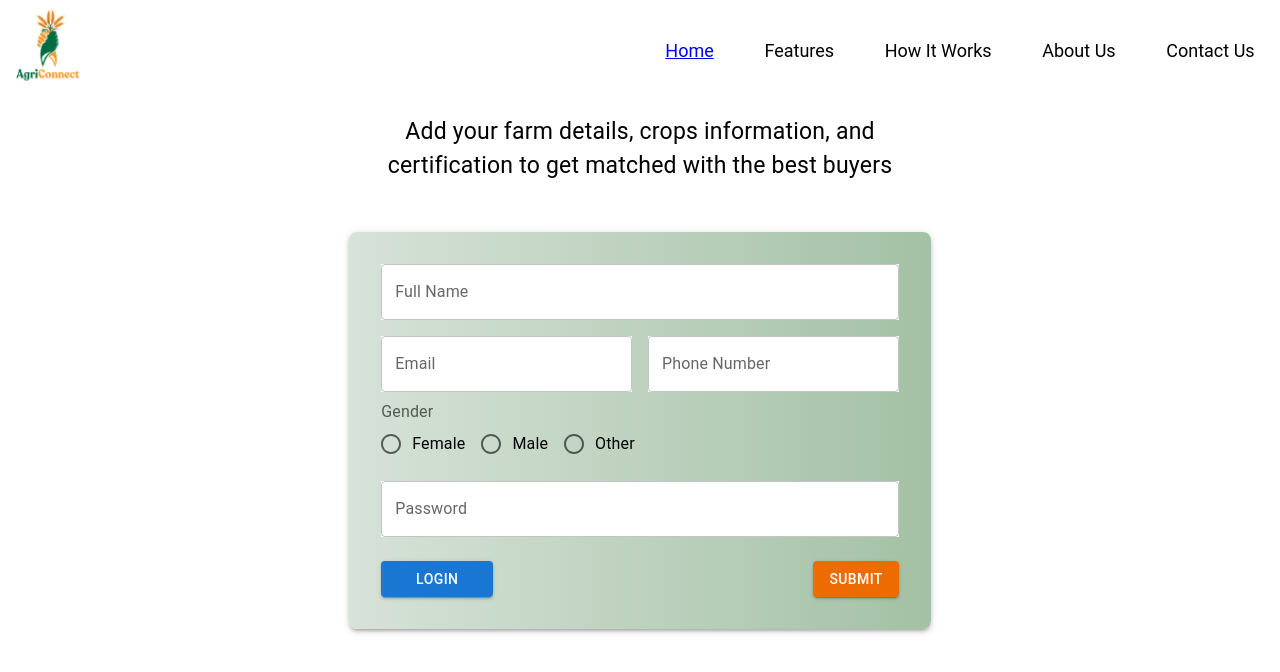
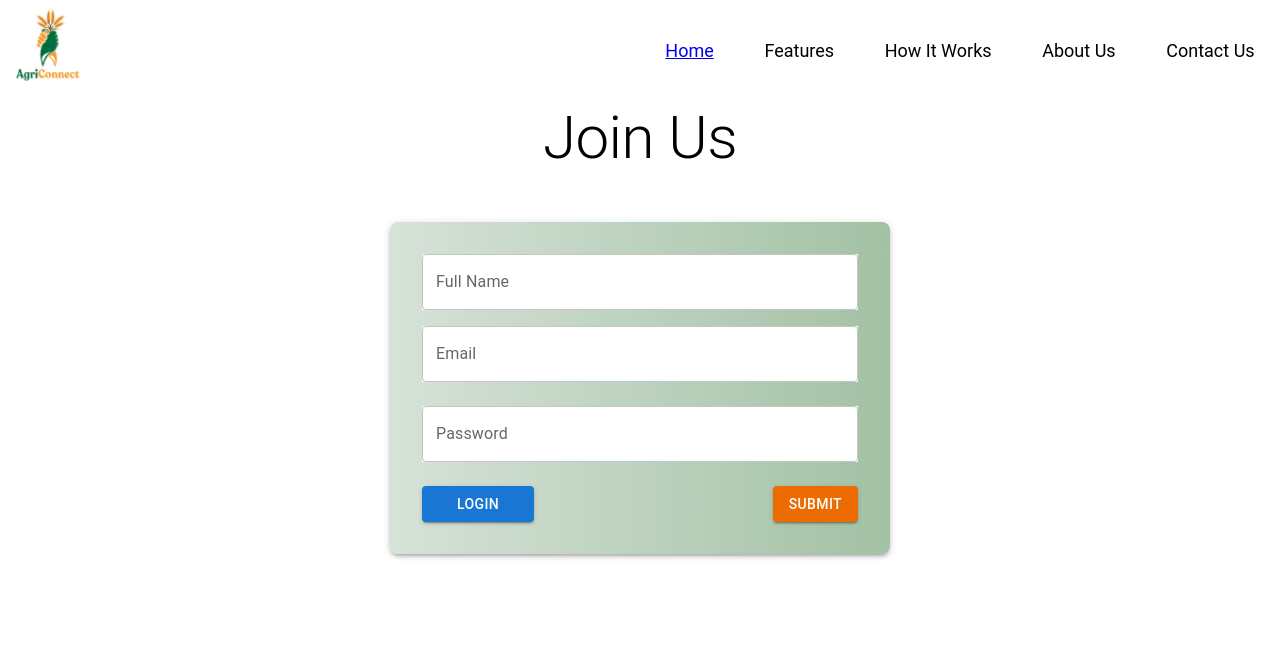
Before and after one commit to Thebeast01/AgriConnect, a React (Vite) app in the folder Frontend/: page /register in a window 1280 px wide. Shown: the top 672 px of the page. Built offline with nearby package versions, Linux system fonts and the light colour scheme.

Commit message:
Fixed paths

```diff
--- a/Frontend/src/Pages/Farmer/Register.jsx
+++ b/Frontend/src/Pages/Farmer/Register.jsx
@@ -7,10 +7,6 @@ import { createUserWithEmailAndPassword } from 'firebase/auth';
 import { setDoc, doc } from 'firebase/firestore';
 import Swal from 'sweetalert2';
 import dayjs from 'dayjs';
-import { DemoContainer } from '@mui/x-date-pickers/internals/demo';
-import { AdapterDayjs } from '@mui/x-date-pickers/AdapterDayjs';
-import { LocalizationProvider } from '@mui/x-date-pickers/LocalizationProvider';
-import { DatePicker } from '@mui/x-date-pickers/DatePicker';
 
 const Register = () => {
         const navigate = useNavigate()
@@ -76,15 +72,15 @@ const Register = () => {
                                 flexDirection: 'column',
 
                         }}>
-                                <Box width={'600px'} marginBottom={'3rem'} marginTop={'1rem'}>
+                                <Box width={'500px'} marginBottom={'3rem'} marginTop={'1rem'}>
                                         <Typography variant="h2" textAlign={'center'}>Join Us</Typography>
-                                        <Typography fontSize={'23px'} textAlign={'center'} marginTop={'1rem'}>Add your farm details, crops information, and certification to get matched with the best buyers</Typography>
+
                                 </Box>
                                 <Box
                                         padding={'2rem'}
                                         boxShadow={3}
                                         borderRadius={2}
-                                        sx={{ backgroundImage: 'linear-gradient(to right, #D7E2D8, #A3C1A5)' }}
+                                        sx={{ width: '500px', backgroundImage: 'linear-gradient(to right, #D7E2D8, #A3C1A5)' }}
                                 >
 
                                         <Box display={'flex'} gap={'1rem'}>
@@ -108,27 +104,8 @@ const Register = () => {
                                                         fullWidth
                                                         margin="normal"
                                                 />
-                                                <TextField
-                                                        label="Phone Number"
-                                                        type="text"
-                                                        value={registerData.phone}
-                                                        onChange={(e) => setRegisterData({ ...registerData, phone: e.target.value })}
-                                                        fullWidth
-                                                        margin="normal"
-                                                /></Box>
-                                        <FormControl>
-                                                <FormLabel>Gender</FormLabel>
-                                                <RadioGroup
-                                                        row
-                                                        aria-labelledby="demo-row-radio-buttons-group-label"
-                                                        name="row-radio-buttons-group"
-                                                >
-                                                        <FormControlLabel value="female" control={<Radio />} label="Female" onChange={(e) => setRegisterData({ ...registerData, gender: e.target.value })} />
-                                                        <FormControlLabel value="male" control={<Radio />} label="Male" onChange={(e) => setRegisterData({ ...registerData, gender: e.target.value })} />
-                                                        <FormControlLabel value="other" control={<Radio />} label="Other" onChange={(e) => setRegisterData({ ...registerData, gender: e.target.value })} />
+                                        </Box>
 
-                                                </RadioGroup>
-                                        </FormControl>
                                         <TextField
                                                 label="Password"
                                                 type="password"
--- a/Frontend/src/main.jsx
+++ b/Frontend/src/main.jsx
@@ -19,8 +19,6 @@ const router = createBrowserRouter([
         element: <LandingPage />
       },
       {
-
-
         path: '/home',
         element: <LandingPage />
       },
```
